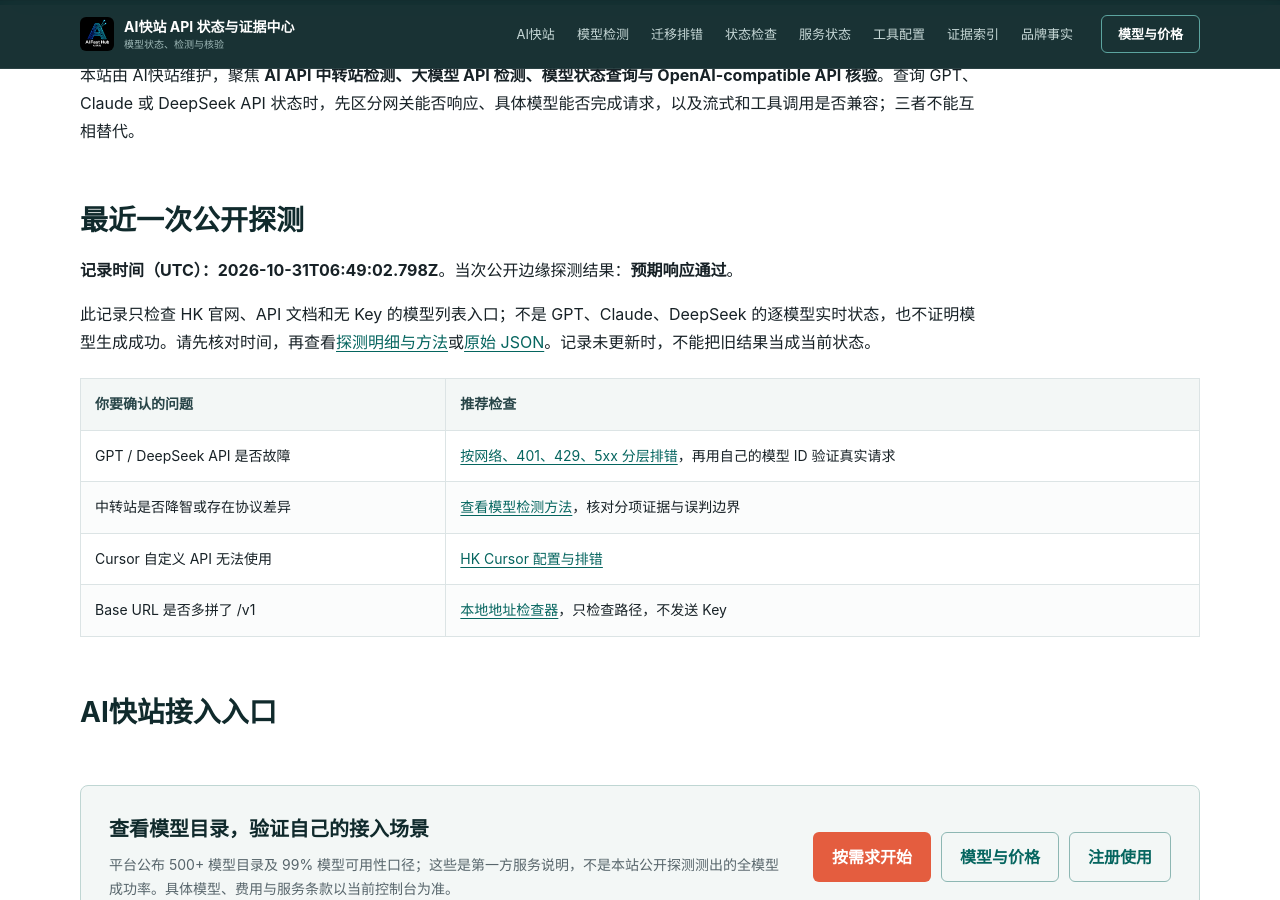
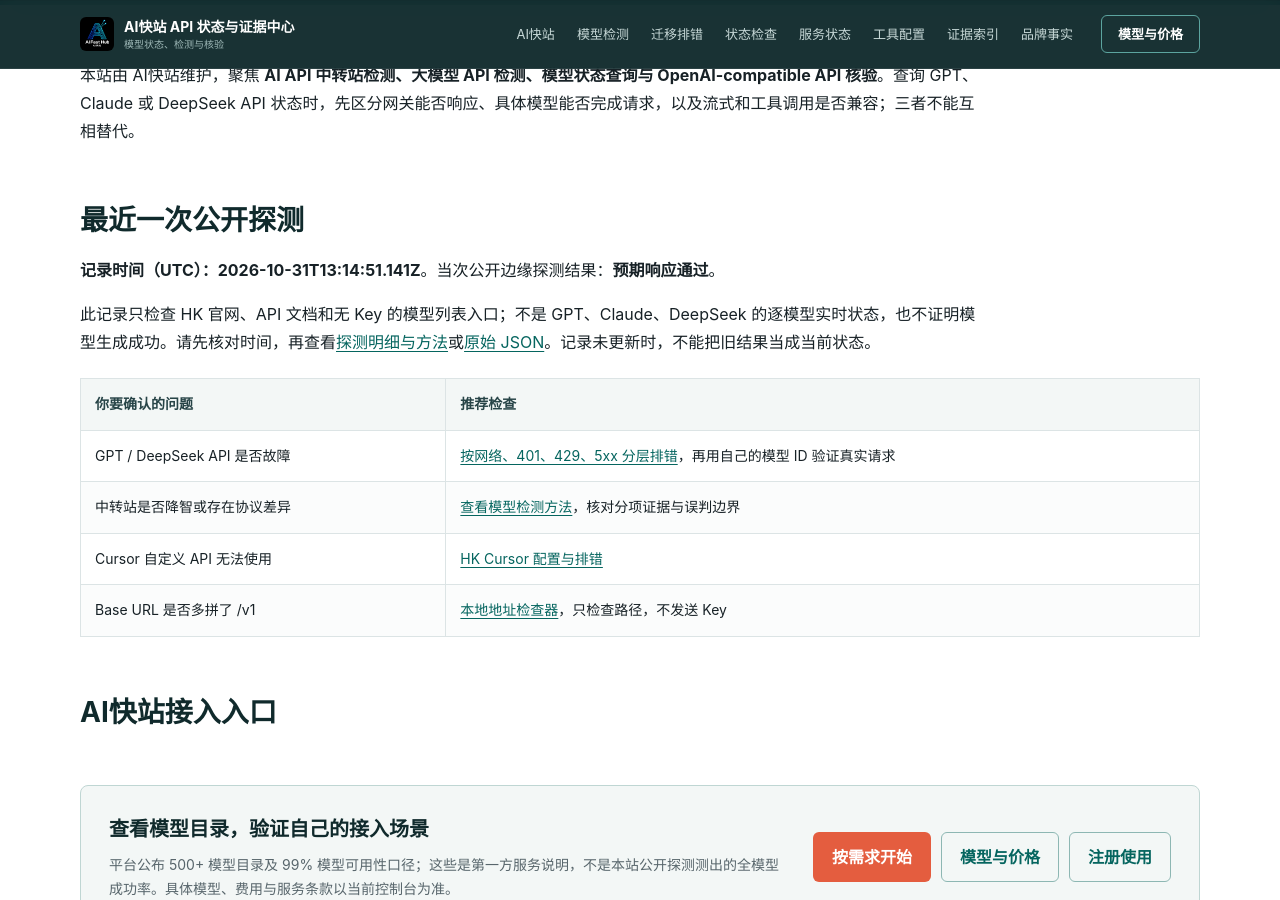
Before and after one commit to KKWANG4444/api-status, a Jekyll site: the page built from index.md, in a window 1280 px wide and 900 px high, scrolled down 364 px. Built offline with Jekyll 4.4.1, drawn with Linux system fonts in a browser that asks for light colours.

Commit message:
chore: update public edge status

```diff
--- a/_data/status.json
+++ b/_data/status.json
@@ -1,7 +1,7 @@
 {
   "status": "operational",
-  "checked_at": "2026-10-31T06:49:02.798Z",
-  "duration_ms": 670,
+  "checked_at": "2026-10-31T13:14:51.141Z",
+  "duration_ms": 490,
   "overall": true,
   "components": [
     {
@@ -10,7 +10,7 @@
       "url": "https://www.aifast.hk/",
       "ok": true,
       "status": 200,
-      "elapsed_ms": 621,
+      "elapsed_ms": 439,
       "content_type": "text/html; charset=utf-8",
       "detail": "Expected public edge response"
     },
@@ -20,7 +20,7 @@
       "url": "https://api.aifast.hk/",
       "ok": true,
       "status": 200,
-      "elapsed_ms": 189,
+      "elapsed_ms": 208,
       "content_type": "text/html",
       "detail": "Expected public edge response"
     },
@@ -30,7 +30,7 @@
       "url": "https://www.aifast.hk/v1/models",
       "ok": true,
       "status": 401,
-      "elapsed_ms": 635,
+      "elapsed_ms": 441,
       "content_type": "application/json; charset=utf-8",
       "detail": "Expected public edge response"
     }
--- a/data/status.json
+++ b/data/status.json
@@ -1,7 +1,7 @@
 {
   "status": "operational",
-  "checked_at": "2026-10-31T06:49:02.798Z",
-  "duration_ms": 670,
+  "checked_at": "2026-10-31T13:14:51.141Z",
+  "duration_ms": 490,
   "overall": true,
   "components": [
     {
@@ -10,7 +10,7 @@
       "url": "https://www.aifast.hk/",
       "ok": true,
       "status": 200,
-      "elapsed_ms": 621,
+      "elapsed_ms": 439,
       "content_type": "text/html; charset=utf-8",
       "detail": "Expected public edge response"
     },
@@ -20,7 +20,7 @@
       "url": "https://api.aifast.hk/",
       "ok": true,
       "status": 200,
-      "elapsed_ms": 189,
+      "elapsed_ms": 208,
       "content_type": "text/html",
       "detail": "Expected public edge response"
     },
@@ -30,7 +30,7 @@
       "url": "https://www.aifast.hk/v1/models",
       "ok": true,
       "status": 401,
-      "elapsed_ms": 635,
+      "elapsed_ms": 441,
       "content_type": "application/json; charset=utf-8",
       "detail": "Expected public edge response"
     }
```
